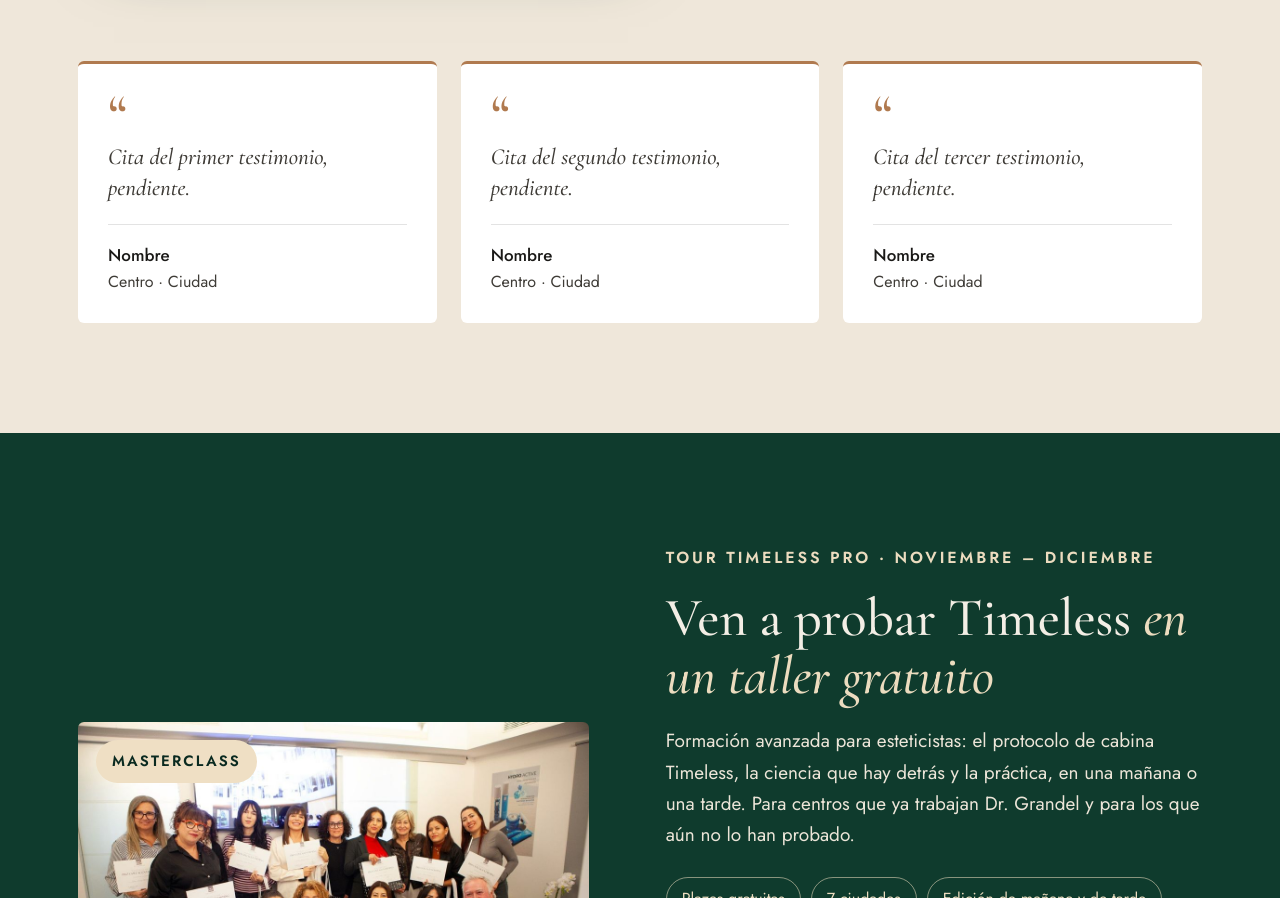
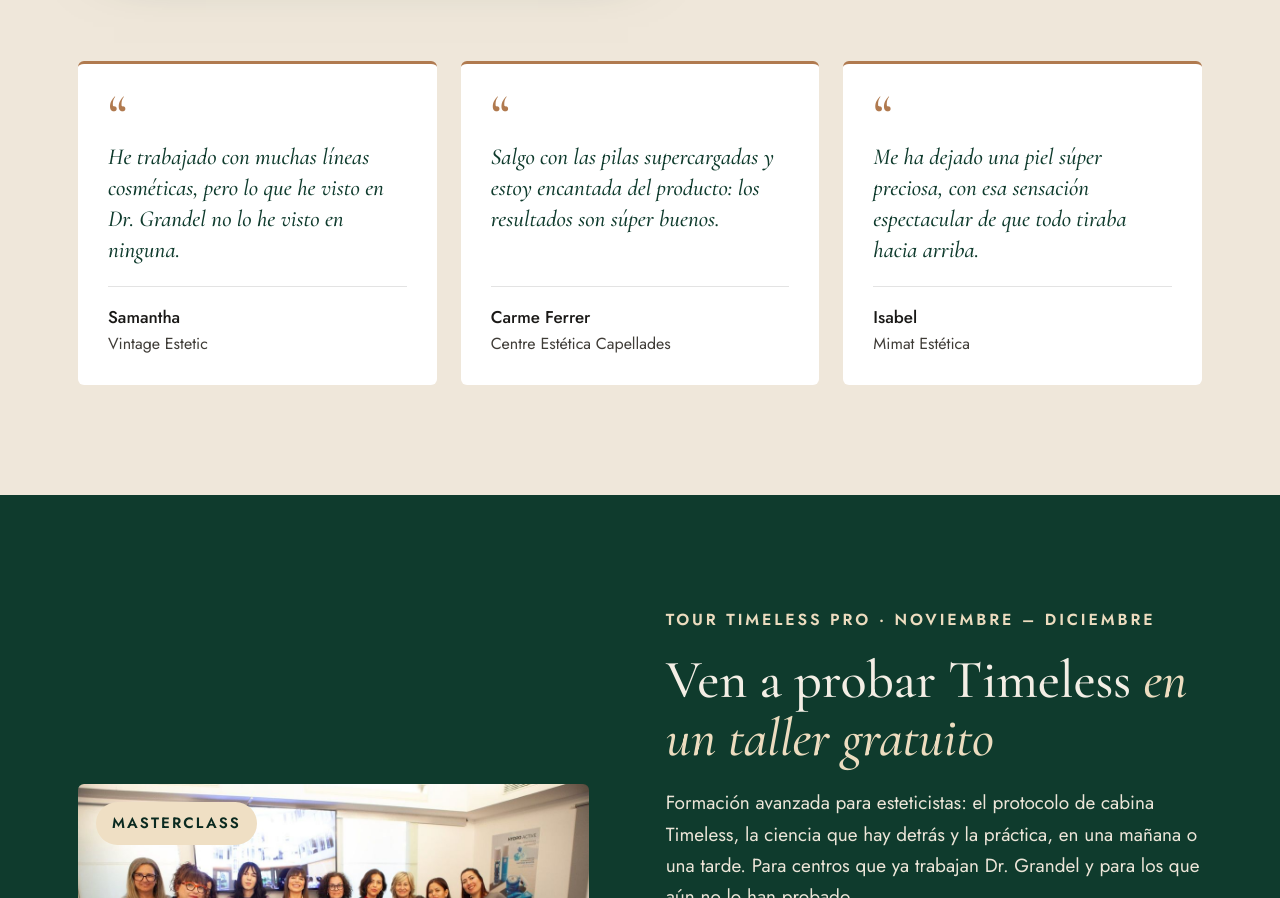
Before and after one commit to jose-bti-azp/drg-prof, a plain HTML site: page index.html in a window 1280 px wide. Shown: the part 2739-3637 px from the top of the page. Drawn offline with Linux system fonts and the light colour scheme.

Commit message:
Testimonios: las 3 citas reales
Samantha (Vintage Estetic), Carme Ferrer (Centre Estética Capellades) e Isabel (Mimat Estética).

Co-Authored-By: Claude Opus 5.5 <noreply@anthropic.com>
Claude-Session: https://claude.ai/code/session_01KWEQBYCNH2wJTToEKUyvTr

```diff
--- a/index.html
+++ b/index.html
@@ -385,11 +385,10 @@ footer .f2{margin-top:26px;padding-top:22px;border-top:1px solid rgba(255,255,25
       </div>
     </div>
 
-    <!-- CITAS: pendientes de que Jose pase los textos (nombre · centro · ciudad) -->
     <div class="quotes">
-      <figure class="q pending rv"><blockquote>Cita del primer testimonio, pendiente.</blockquote><figcaption><b>Nombre</b>Centro · Ciudad</figcaption></figure>
-      <figure class="q pending rv"><blockquote>Cita del segundo testimonio, pendiente.</blockquote><figcaption><b>Nombre</b>Centro · Ciudad</figcaption></figure>
-      <figure class="q pending rv"><blockquote>Cita del tercer testimonio, pendiente.</blockquote><figcaption><b>Nombre</b>Centro · Ciudad</figcaption></figure>
+      <figure class="q rv"><blockquote>He trabajado con muchas líneas cosméticas, pero lo que he visto en Dr. Grandel no lo he visto en ninguna.</blockquote><figcaption><b>Samantha</b>Vintage Estetic</figcaption></figure>
+      <figure class="q rv"><blockquote>Salgo con las pilas supercargadas y estoy encantada del producto: los resultados son súper buenos.</blockquote><figcaption><b>Carme Ferrer</b>Centre Estética Capellades</figcaption></figure>
+      <figure class="q rv"><blockquote>Me ha dejado una piel súper preciosa, con esa sensación espectacular de que todo tiraba hacia arriba.</blockquote><figcaption><b>Isabel</b>Mimat Estética</figcaption></figure>
     </div>
   </div>
 </section>
```
Also changed, not shown: 1 other file.
